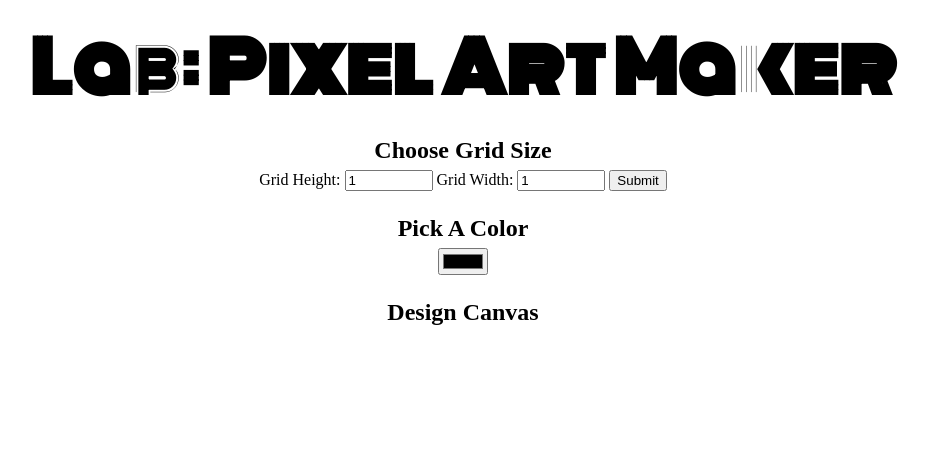
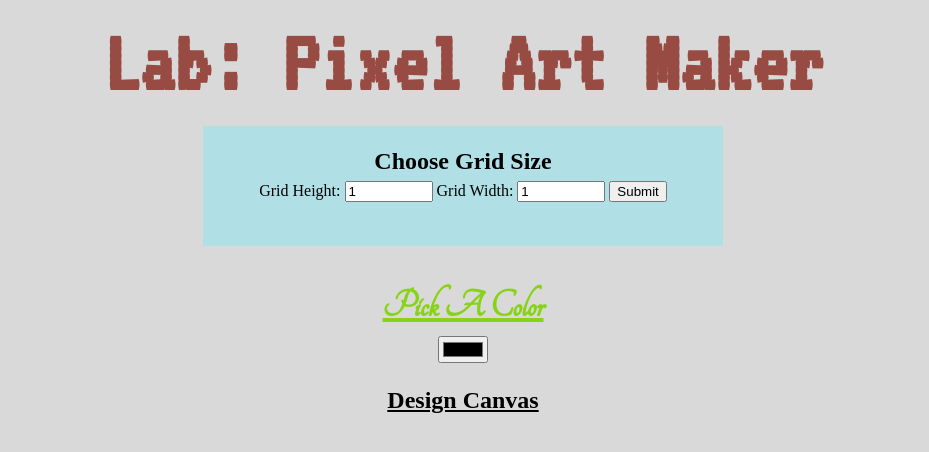
Before and after one commit to zadmainda/ALC-with-Google, a website: page index.html in a window 1280 px wide. Shown: the whole page, without its empty margins (177-1106 px from the left). Drawn offline with nearby package versions, Linux system fonts and the light colour scheme; a web font is replaced by a local one.

Commit message:
style: change formatting and style

```diff
--- a/css/styles.css
+++ b/css/styles.css
@@ -1,11 +1,13 @@
 body {
     text-align: center;
+    background-color: #d9d9d9;
 }
 
 h1 {
-    font-family: Monoton;
-    font-size: 70px;
+    font-family: VT323;
+    font-size: 90px;
     margin: 0.2em;
+    color: #984B43;
 }
 
 h2 {
@@ -16,10 +18,31 @@ h2:first-of-type {
     margin-top: 0.5em;
 }
 
+#pick {
+    color: #88d317;
+    margin: 1em 0 0.25em;
+    font-family: Tangerine;
+    font-size: 40px;
+    font-weight: : bold;
+    text-decoration: underline;
+}
+
+#design {
+    text-decoration: underline;
+}
+
+#picker {
+    margin: 0px auto 0px auto;
+    padding:10px;
+    height: 100px;
+    width: 500px;
+    background-color: powderblue;
+}
+
 table,
 tr,
 td {
-    border: 1px solid black;
+    border: 2px dashed #545454;
 }
 
 table {
@@ -28,11 +51,11 @@ table {
 }
 
 tr {
-    height: 20px;
+    height: 30px;
 }
 
 td {
-    width: 20px;
+    width: 30px;
 }
 
 input[type=number] {
--- a/index.html
+++ b/index.html
@@ -2,13 +2,16 @@
 <html>
 <head>
     <title>Pixel Art Maker!</title>
-    <link rel="stylesheet" href="https://fonts.googleapis.com/css?family=Monoton">
+    <link rel="stylesheet" href="https://fonts.googleapis.com/css?family=VT323">
+    <link rel="stylesheet" href="https://fonts.googleapis.com/css?family=Shrikhand">
+    <link rel="stylesheet" href="https://fonts.googleapis.com/css?family=Tangerine">
     <link rel="stylesheet" href="css/styles.css">
     <script src="https://ajax.googleapis.com/ajax/libs/jquery/3.2.1/jquery.min.js"></script>
 </head>
 <body>
     <h1>Lab: Pixel Art Maker</h1>
 
+<div id="picker">
     <h2>Choose Grid Size</h2>
     <form id="sizePicker">
         Grid Height:
@@ -17,11 +20,12 @@
         <input type="number" id="inputWeight" name="width" min="1" value="1">
         <input type="submit">
     </form>
+</div>
 
-    <h2>Pick A Color</h2>
+    <h2 id="pick">Pick A Color</h2>
     <input type="color" id="colorPicker">
 
-    <h2>Design Canvas</h2>
+    <h2 id="design">Design Canvas</h2>
     <table id="pixelCanvas"></table>
 
     <script src="js/designs.js"></script>
```
